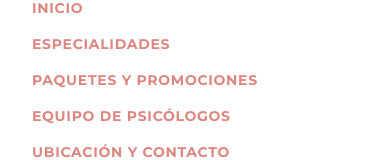
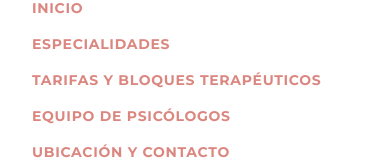
Before and after one commit to BryanRT28/Aurea-Vital-maqueta, a plain HTML site: page index.html in a window 390 px wide. Both pictures are taken after a click on the button "menu". Shown: the part 121-281 px from the top of the page. Drawn offline with nearby package versions, Linux system fonts and the light colour scheme.

Commit message:
Add files via upload

```diff
--- a/index.html
+++ b/index.html
@@ -125,7 +125,7 @@
         <div id="mobile-menu" class="hidden md:hidden absolute top-full left-0 w-full bg-surface shadow-2xl border-b border-gris-claro px-8 py-8 flex-col space-y-4 z-40">
             <a class="mobile-link font-headline font-bold text-sm uppercase tracking-wider text-oro-rosa" href="#inicio">Inicio</a>
             <a class="mobile-link font-headline font-bold text-sm uppercase tracking-wider text-oro-rosa" href="#servicios">Especialidades</a>
-            <a class="mobile-link font-headline font-bold text-sm uppercase tracking-wider text-oro-rosa" href="#paquetes">Paquetes y Promociones</a>
+            <a class="mobile-link font-headline font-bold text-sm uppercase tracking-wider text-oro-rosa" href="#paquetes">Tarifas y Bloques Terapéuticos</a>
             <a class="mobile-link font-headline font-bold text-sm uppercase tracking-wider text-oro-rosa" href="#equipo">Equipo de Psicólogos</a>
             <a class="mobile-link font-headline font-bold text-sm uppercase tracking-wider text-oro-rosa" href="#contacto">Ubicación y Contacto</a>
             <a class="mobile-link inline-block w-full text-center bg-[#25D366] text-white font-headline text-xs uppercase tracking-widest py-3.5 rounded-full shadow font-bold" href="https://wa.me/51922761436">
```
